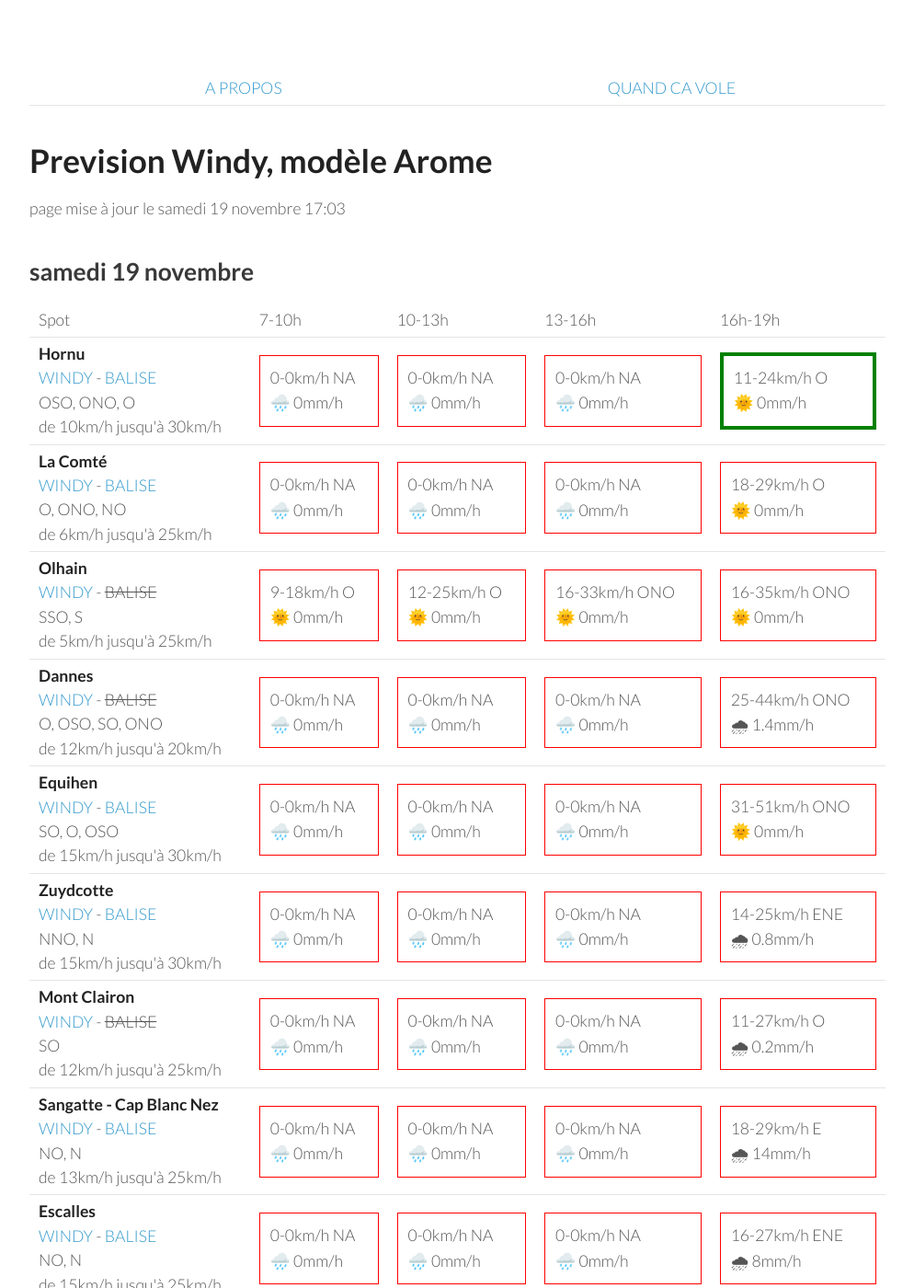
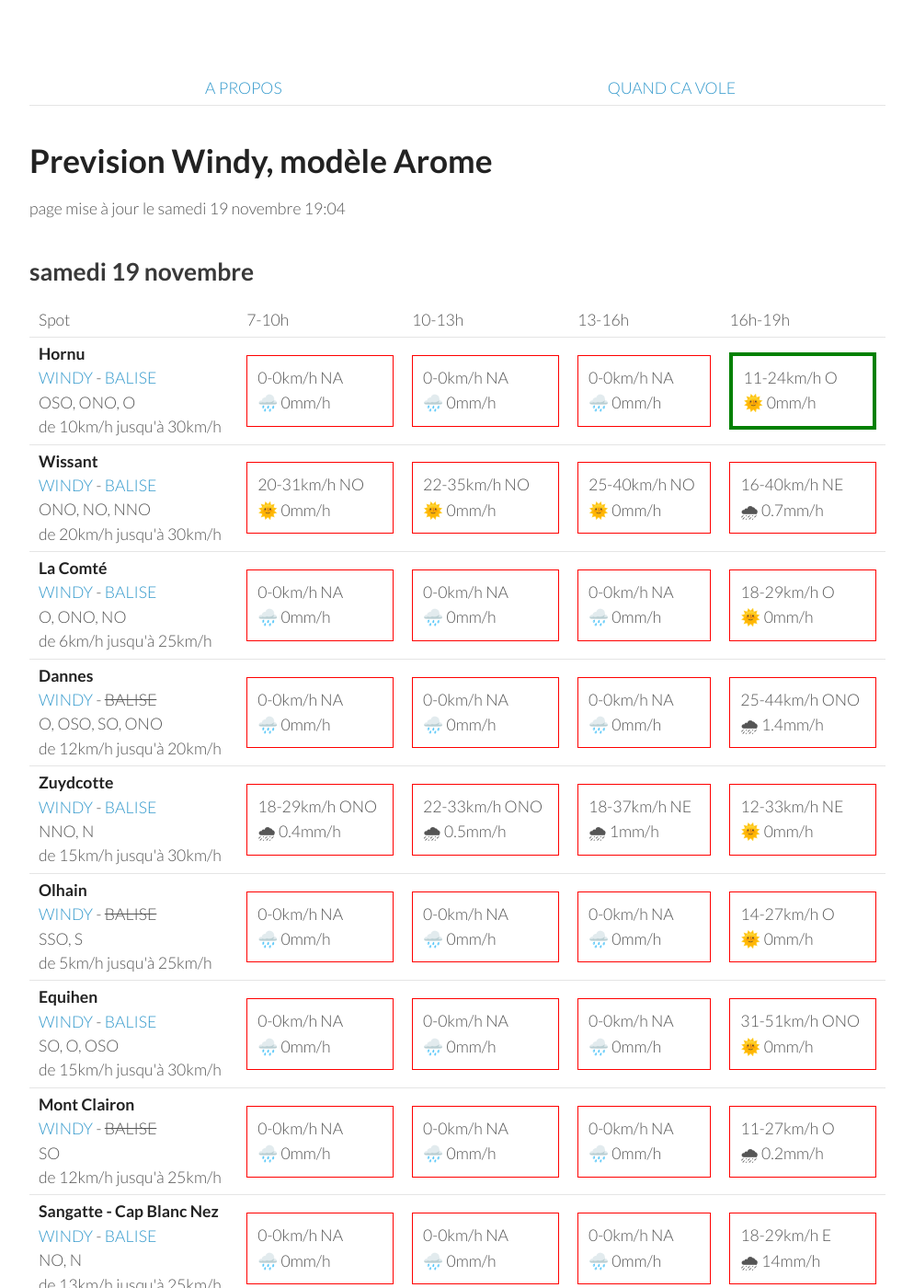
Before and after one commit to parapente-dans-le-nord/parapente-dans-le-nord.github.io, a Jekyll site: the page built from all.markdown, in a window 1280 px wide and 1400 px high. Shown: the whole window at 92% size, without its empty margins (26-1020 px from the left). Built offline with Jekyll 4.4.1, drawn with Linux system fonts in a browser that asks for light colours; some of the changed text lies outside the part shown.

Commit message:
update index.markdown

```diff
--- a/all.markdown
+++ b/all.markdown
@@ -7,7 +7,7 @@ title:  "Tous les spots"
 {: .links}
 
 # Prevision Windy, modèle Arome
-page mise à jour le samedi 19 novembre 17:03
+page mise à jour le samedi 19 novembre 19:04
 
 ## samedi 19 novembre
 
@@ -31,22 +31,22 @@ page mise à jour le samedi 19 novembre 17:03
 
     </tr>
 <tr>
+        <td><strong>Wissant</strong><br><a href="https://windy.com/50.885/1.653?50.488,1.653,8,m:e3XagdU">WINDY</a> - <span class=""><a href="https://balisemeteo.com/balise_histo.php?idBalise=159">BALISE</a> </span><br> <span class="vent-favorable">ONO, NO, NNO</span><br><span class="force-vent">de 20km/h jusqu'à 30km/h</span> </td>
+
+            <td><div class="not-flyable"><p>20-31km/h NO</p><p>🌞 0mm/h</p></div></td>
+            <td><div class="not-flyable"><p>22-35km/h NO</p><p>🌞 0mm/h</p></div></td>
+            <td><div class="not-flyable"><p>25-40km/h NO</p><p>🌞 0mm/h</p></div></td>
+            <td><div class="not-flyable"><p>16-40km/h NE</p><p>🌧 0.7mm/h</p></div></td>
+
+
+    </tr>
+<tr>
         <td><strong>La Comté</strong><br><a href="https://windy.com/50.426/2.500?50.025,2.499,8">WINDY</a> - <span class=""><a href="https://balisemeteo.com/balise.php?idBalise=">BALISE</a> </span><br> <span class="vent-favorable">O, ONO, NO</span><br><span class="force-vent">de 6km/h jusqu'à 25km/h</span> </td>
 
             <td><div class="not-flyable"><p>0-0km/h NA</p><p>🌧️ 0mm/h</p></div></td>
             <td><div class="not-flyable"><p>0-0km/h NA</p><p>🌧️ 0mm/h</p></div></td>
             <td><div class="not-flyable"><p>0-0km/h NA</p><p>🌧️ 0mm/h</p></div></td>
             <td><div class="not-flyable"><p>18-29km/h O</p><p>🌞 0mm/h</p></div></td>
-
-    </tr>
-<tr>
-        <td><strong>Olhain</strong><br><a href="https://windy.com/50.434/2.586?50.031,2.587,8,m:e3eagft">WINDY</a> - <span class="no-balise"> BALISE </span><br> <span class="vent-favorable">SSO, S</span><br><span class="force-vent">de 5km/h jusqu'à 25km/h</span> </td>
-
-            <td><div class="not-flyable"><p>9-18km/h O</p><p>🌞 0mm/h</p></div></td>
-            <td><div class="not-flyable"><p>12-25km/h O</p><p>🌞 0mm/h</p></div></td>
-            <td><div class="not-flyable"><p>16-33km/h ONO</p><p>🌞 0mm/h</p></div></td>
-            <td><div class="not-flyable"><p>16-35km/h ONO</p><p>🌞 0mm/h</p></div></td>
-
 
     </tr>
 <tr>
@@ -59,21 +59,31 @@ page mise à jour le samedi 19 novembre 17:03
 
     </tr>
 <tr>
+        <td><strong>Zuydcotte</strong><br><a href="https://windy.com/51.064/2.491?50.669,2.488,8,m:e4hagfk">WINDY</a> - <span class=""><a href="https://www.allosurf.net/meteo/live/dunkerque-station-meteo-lfak-8329.html">BALISE</a> </span><br> <span class="vent-favorable">NNO, N</span><br><span class="force-vent">de 15km/h jusqu'à 30km/h</span> </td>
+
+            <td><div class="not-flyable"><p>18-29km/h ONO</p><p>🌧 0.4mm/h</p></div></td>
+            <td><div class="not-flyable"><p>22-33km/h ONO</p><p>🌧 0.5mm/h</p></div></td>
+            <td><div class="not-flyable"><p>18-37km/h NE</p><p>🌧 1mm/h</p></div></td>
+            <td><div class="not-flyable"><p>12-33km/h NE</p><p>🌞 0mm/h</p></div></td>
+
+
+    </tr>
+<tr>
+        <td><strong>Olhain</strong><br><a href="https://windy.com/50.434/2.586?50.031,2.587,8,m:e3eagft">WINDY</a> - <span class="no-balise"> BALISE </span><br> <span class="vent-favorable">SSO, S</span><br><span class="force-vent">de 5km/h jusqu'à 25km/h</span> </td>
+
+            <td><div class="not-flyable"><p>0-0km/h NA</p><p>🌧️ 0mm/h</p></div></td>
+            <td><div class="not-flyable"><p>0-0km/h NA</p><p>🌧️ 0mm/h</p></div></td>
+            <td><div class="not-flyable"><p>0-0km/h NA</p><p>🌧️ 0mm/h</p></div></td>
+            <td><div class="not-flyable"><p>14-27km/h O</p><p>🌞 0mm/h</p></div></td>
+
+    </tr>
+<tr>
         <td><strong>Equihen</strong><br><a href="https://windy.com/50.679/1.572?50.279,1.571,8,m:e3CagdM">WINDY</a> - <span class=""><a href="https://balisemeteo.com/balise_histo.php?idBalise=159">BALISE</a> </span><br> <span class="vent-favorable">SO, O, OSO</span><br><span class="force-vent">de 15km/h jusqu'à 30km/h</span> </td>
 
             <td><div class="not-flyable"><p>0-0km/h NA</p><p>🌧️ 0mm/h</p></div></td>
             <td><div class="not-flyable"><p>0-0km/h NA</p><p>🌧️ 0mm/h</p></div></td>
             <td><div class="not-flyable"><p>0-0km/h NA</p><p>🌧️ 0mm/h</p></div></td>
             <td><div class="not-flyable"><p>31-51km/h ONO</p><p>🌞 0mm/h</p></div></td>
-
-    </tr>
-<tr>
-        <td><strong>Zuydcotte</strong><br><a href="https://windy.com/51.064/2.491?50.669,2.488,8,m:e4hagfk">WINDY</a> - <span class=""><a href="https://www.allosurf.net/meteo/live/dunkerque-station-meteo-lfak-8329.html">BALISE</a> </span><br> <span class="vent-favorable">NNO, N</span><br><span class="force-vent">de 15km/h jusqu'à 30km/h</span> </td>
-
-            <td><div class="not-flyable"><p>0-0km/h NA</p><p>🌧️ 0mm/h</p></div></td>
-            <td><div class="not-flyable"><p>0-0km/h NA</p><p>🌧️ 0mm/h</p></div></td>
-            <td><div class="not-flyable"><p>0-0km/h NA</p><p>🌧️ 0mm/h</p></div></td>
-            <td><div class="not-flyable"><p>14-25km/h ENE</p><p>🌧 0.8mm/h</p></div></td>
 
     </tr>
 <tr>
@@ -110,15 +120,6 @@ page mise à jour le samedi 19 novembre 17:03
             <td><div class="not-flyable"><p>0-0km/h NA</p><p>🌧️ 0mm/h</p></div></td>
             <td><div class="not-flyable"><p>0-0km/h NA</p><p>🌧️ 0mm/h</p></div></td>
             <td><div class="not-flyable"><p>12-31km/h NE</p><p>🌧 5mm/h</p></div></td>
-
-    </tr>
-<tr>
-        <td><strong>Wissant</strong><br><a href="https://windy.com/50.885/1.653?50.488,1.653,8,m:e3XagdU">WINDY</a> - <span class=""><a href="https://balisemeteo.com/balise_histo.php?idBalise=159">BALISE</a> </span><br> <span class="vent-favorable">ONO, NO, NNO</span><br><span class="force-vent">de 20km/h jusqu'à 30km/h</span> </td>
-
-            <td><div class="not-flyable"><p>0-0km/h NA</p><p>🌧️ 0mm/h</p></div></td>
-            <td><div class="not-flyable"><p>0-0km/h NA</p><p>🌧️ 0mm/h</p></div></td>
-            <td><div class="not-flyable"><p>0-0km/h NA</p><p>🌧️ 0mm/h</p></div></td>
-            <td><div class="not-flyable"><p>16-51km/h ENE</p><p>🌧 3.3mm/h</p></div></td>
 
     </tr>
 <tr>
@@ -167,10 +168,20 @@ page mise à jour le samedi 19 novembre 17:03
 <tr>
         <td><strong>Olhain</strong><br><a href="https://windy.com/50.434/2.586?50.031,2.587,8,m:e3eagft">WINDY</a> - <span class="no-balise"> BALISE </span><br> <span class="vent-favorable">SSO, S</span><br><span class="force-vent">de 5km/h jusqu'à 25km/h</span> </td>
 
-            <td><div class="flyable"><p>11-20km/h SSO</p><p>🌞 0mm/h</p></div></td>
-            <td><div class="not-flyable"><p>16-31km/h SSO</p><p>🌞 0mm/h</p></div></td>
-            <td><div class="not-flyable"><p>25-44km/h SSO</p><p>🌧 1mm/h</p></div></td>
-            <td><div class="not-flyable"><p>22-50km/h ONO</p><p>🌞 0mm/h</p></div></td>
+            <td><div class="flyable"><p>11-20km/h S</p><p>🌞 0mm/h</p></div></td>
+            <td><div class="not-flyable"><p>16-31km/h S</p><p>🌞 0mm/h</p></div></td>
+            <td><div class="not-flyable"><p>24-46km/h SSO</p><p>🌧 0.2mm/h</p></div></td>
+            <td><div class="not-flyable"><p>20-51km/h ONO</p><p>🌧 0.2mm/h</p></div></td>
+
+
+    </tr>
+<tr>
+        <td><strong>Wissant</strong><br><a href="https://windy.com/50.885/1.653?50.488,1.653,8,m:e3XagdU">WINDY</a> - <span class=""><a href="https://balisemeteo.com/balise_histo.php?idBalise=159">BALISE</a> </span><br> <span class="vent-favorable">ONO, NO, NNO</span><br><span class="force-vent">de 20km/h jusqu'à 30km/h</span> </td>
+
+            <td><div class="not-flyable"><p>20-29km/h S</p><p>🌧 0.8mm/h</p></div></td>
+            <td><div class="not-flyable"><p>31-42km/h SSO</p><p>🌧 3.6mm/h</p></div></td>
+            <td><div class="not-flyable"><p>40-61km/h ONO</p><p>🌧 2mm/h</p></div></td>
+            <td><div class="not-flyable"><p>29-61km/h ONO</p><p>🌞 0mm/h</p></div></td>
 
 
     </tr>
@@ -205,16 +216,6 @@ page mise à jour le samedi 19 novembre 17:03
 
     </tr>
 <tr>
-        <td><strong>Wissant</strong><br><a href="https://windy.com/50.885/1.653?50.488,1.653,8,m:e3XagdU">WINDY</a> - <span class=""><a href="https://balisemeteo.com/balise_histo.php?idBalise=159">BALISE</a> </span><br> <span class="vent-favorable">ONO, NO, NNO</span><br><span class="force-vent">de 20km/h jusqu'à 30km/h</span> </td>
-
-            <td><div class="not-flyable"><p>20-33km/h SSE</p><p>🌧 0.6mm/h</p></div></td>
-            <td><div class="not-flyable"><p>20-37km/h SSE</p><p>🌧 1.4mm/h</p></div></td>
-            <td><div class="not-flyable"><p>40-66km/h NNO</p><p>🌧 2.2mm/h</p></div></td>
-            <td><div class="not-flyable"><p>33-48km/h ONO</p><p>🌞 0mm/h</p></div></td>
-
-
-    </tr>
-<tr>
         <td><strong>Escalles</strong><br><a href="https://windy.com/50.918/1.714?arome,50.522,1.714,8">WINDY</a> - <span class=""><a href="https://balisemeteo.com/balise_histo.php?idBalise=159">BALISE</a> </span><br> <span class="vent-favorable">NO, N</span><br><span class="force-vent">de 15km/h jusqu'à 25km/h</span> </td>
 
             <td><div class="not-flyable"><p>20-35km/h S</p><p>🌧 0.3mm/h</p></div></td>
@@ -237,10 +238,10 @@ page mise à jour le samedi 19 novembre 17:03
 <tr>
         <td><strong>Zuydcotte</strong><br><a href="https://windy.com/51.064/2.491?50.669,2.488,8,m:e4hagfk">WINDY</a> - <span class=""><a href="https://www.allosurf.net/meteo/live/dunkerque-station-meteo-lfak-8329.html">BALISE</a> </span><br> <span class="vent-favorable">NNO, N</span><br><span class="force-vent">de 15km/h jusqu'à 30km/h</span> </td>
 
-            <td><div class="not-flyable"><p>16-25km/h S</p><p>🌞 0mm/h</p></div></td>
-            <td><div class="not-flyable"><p>16-29km/h SSE</p><p>🌧 0.3mm/h</p></div></td>
-            <td><div class="not-flyable"><p>22-37km/h S</p><p>🌧 0.4mm/h</p></div></td>
-            <td><div class="not-flyable"><p>35-64km/h ONO</p><p>🌧 3.2mm/h</p></div></td>
+            <td><div class="not-flyable"><p>14-24km/h SSE</p><p>🌞 0mm/h</p></div></td>
+            <td><div class="not-flyable"><p>18-27km/h S</p><p>🌧 0.9mm/h</p></div></td>
+            <td><div class="not-flyable"><p>25-40km/h S</p><p>🌧 0.7mm/h</p></div></td>
+            <td><div class="not-flyable"><p>31-66km/h ONO</p><p>🌞 0mm/h</p></div></td>
 
 
     </tr>
@@ -293,10 +294,10 @@ page mise à jour le samedi 19 novembre 17:03
 <tr>
         <td><strong>Olhain</strong><br><a href="https://windy.com/50.434/2.586?50.031,2.587,8,m:e3eagft">WINDY</a> - <span class="no-balise"> BALISE </span><br> <span class="vent-favorable">SSO, S</span><br><span class="force-vent">de 5km/h jusqu'à 25km/h</span> </td>
 
-            <td><div class="flyable"><p>11-22km/h S</p><p>🌞 0mm/h</p></div></td>
-            <td><div class="not-flyable"><p>18-33km/h S</p><p>🌞 0mm/h</p></div></td>
-            <td><div class="not-flyable"><p>24-42km/h SSE</p><p>🌧 1.2mm/h</p></div></td>
-            <td><div class="not-flyable"><p>33-59km/h S</p><p>🌧 5mm/h</p></div></td>
+            <td><div class="flyable"><p>7-18km/h S</p><p>🌞 0mm/h</p></div></td>
+            <td><div class="not-flyable"><p>16-29km/h S</p><p>🌞 0mm/h</p></div></td>
+            <td><div class="not-flyable"><p>22-40km/h S</p><p>🌧 1.2mm/h</p></div></td>
+            <td><div class="not-flyable"><p>27-50km/h S</p><p>🌧 4.2mm/h</p></div></td>
 
 
     </tr>
@@ -353,10 +354,10 @@ page mise à jour le samedi 19 novembre 17:03
 <tr>
         <td><strong>Zuydcotte</strong><br><a href="https://windy.com/51.064/2.491?50.669,2.488,8,m:e4hagfk">WINDY</a> - <span class=""><a href="https://www.allosurf.net/meteo/live/dunkerque-station-meteo-lfak-8329.html">BALISE</a> </span><br> <span class="vent-favorable">NNO, N</span><br><span class="force-vent">de 15km/h jusqu'à 30km/h</span> </td>
 
-            <td><div class="not-flyable"><p>11-20km/h SSO</p><p>🌞 0mm/h</p></div></td>
-            <td><div class="not-flyable"><p>16-25km/h SSE</p><p>🌞 0mm/h</p></div></td>
-            <td><div class="not-flyable"><p>24-40km/h SSE</p><p>🌧 0.9mm/h</p></div></td>
-            <td><div class="not-flyable"><p>33-53km/h SSE</p><p>🌧 3.8mm/h</p></div></td>
+            <td><div class="not-flyable"><p>12-25km/h S</p><p>🌞 0mm/h</p></div></td>
+            <td><div class="not-flyable"><p>18-29km/h SSE</p><p>🌞 0mm/h</p></div></td>
+            <td><div class="not-flyable"><p>27-42km/h SSE</p><p>🌧 0.4mm/h</p></div></td>
+            <td><div class="not-flyable"><p>35-57km/h SSE</p><p>🌧 5mm/h</p></div></td>
 
 
     </tr>
@@ -403,10 +404,10 @@ page mise à jour le samedi 19 novembre 17:03
 <tr>
         <td><strong>Wissant</strong><br><a href="https://windy.com/50.885/1.653?50.488,1.653,8,m:e3XagdU">WINDY</a> - <span class=""><a href="https://balisemeteo.com/balise_histo.php?idBalise=159">BALISE</a> </span><br> <span class="vent-favorable">ONO, NO, NNO</span><br><span class="force-vent">de 20km/h jusqu'à 30km/h</span> </td>
 
-            <td><div class="not-flyable"><p>9-12km/h SSE</p><p>🌞 0mm/h</p></div></td>
-            <td><div class="not-flyable"><p>24-35km/h SSE</p><p>🌞 0mm/h</p></div></td>
-            <td><div class="not-flyable"><p>33-48km/h SSE</p><p>🌧 2mm/h</p></div></td>
-            <td><div class="not-flyable"><p>38-62km/h SSO</p><p>🌧 6mm/h</p></div></td>
+            <td><div class="not-flyable"><p>11-20km/h SSE</p><p>🌞 0mm/h</p></div></td>
+            <td><div class="not-flyable"><p>25-38km/h SSE</p><p>🌞 0mm/h</p></div></td>
+            <td><div class="not-flyable"><p>33-50km/h SSE</p><p>🌧 1.7mm/h</p></div></td>
+            <td><div class="not-flyable"><p>46-70km/h S</p><p>🌧 4.5mm/h</p></div></td>
 
 
     </tr>
@@ -457,22 +458,22 @@ page mise à jour le samedi 19 novembre 17:03
 
     </tr>
 <tr>
+        <td><strong>Wissant</strong><br><a href="https://windy.com/50.885/1.653?50.488,1.653,8,m:e3XagdU">WINDY</a> - <span class=""><a href="https://balisemeteo.com/balise_histo.php?idBalise=159">BALISE</a> </span><br> <span class="vent-favorable">ONO, NO, NNO</span><br><span class="force-vent">de 20km/h jusqu'à 30km/h</span> </td>
+
+            <td><div class="not-flyable"><p>22-38km/h SO</p><p>🌧 1.4mm/h</p></div></td>
+            <td><div class="not-flyable"><p>24-40km/h SO</p><p>🌧 4.2mm/h</p></div></td>
+            <td><div class="not-flyable"><p>22-38km/h ONO</p><p>🌧 1.3mm/h</p></div></td>
+            <td><div class="not-flyable"><p>24-37km/h ONO</p><p>🌞 0mm/h</p></div></td>
+
+
+    </tr>
+<tr>
         <td><strong>Sangatte - Cap Blanc Nez</strong><br><a href="https://windy.com/50.945/1.742?50.548,1.741,8,m:e33agd3">WINDY</a> - <span class=""><a href="https://balisemeteo.com/balise_histo.php?idBalise=159">BALISE</a> </span><br> <span class="vent-favorable">NO, N</span><br><span class="force-vent">de 13km/h jusqu'à 25km/h</span> </td>
 
             <td><div class="not-flyable"><p>35-55km/h S</p><p>🌧 4.5mm/h</p></div></td>
             <td><div class="not-flyable"><p>16-53km/h ONO</p><p>🌧 0.3mm/h</p></div></td>
             <td><div class="not-flyable"><p>27-51km/h NO</p><p>🌞 0mm/h</p></div></td>
             <td><div class="not-flyable"><p>29-46km/h ONO</p><p>🌧 0.2mm/h</p></div></td>
-
-
-    </tr>
-<tr>
-        <td><strong>Wissant</strong><br><a href="https://windy.com/50.885/1.653?50.488,1.653,8,m:e3XagdU">WINDY</a> - <span class=""><a href="https://balisemeteo.com/balise_histo.php?idBalise=159">BALISE</a> </span><br> <span class="vent-favorable">ONO, NO, NNO</span><br><span class="force-vent">de 20km/h jusqu'à 30km/h</span> </td>
-
-            <td><div class="not-flyable"><p>42-62km/h S</p><p>🌧 6mm/h</p></div></td>
-            <td><div class="not-flyable"><p>25-61km/h NO</p><p>🌧 0.4mm/h</p></div></td>
-            <td><div class="not-flyable"><p>29-50km/h NO</p><p>🌞 0mm/h</p></div></td>
-            <td><div class="not-flyable"><p>31-48km/h ONO</p><p>🌧 0.3mm/h</p></div></td>
 
 
     </tr>
@@ -497,22 +498,22 @@ page mise à jour le samedi 19 novembre 17:03
 
     </tr>
 <tr>
-        <td><strong>Olhain</strong><br><a href="https://windy.com/50.434/2.586?50.031,2.587,8,m:e3eagft">WINDY</a> - <span class="no-balise"> BALISE </span><br> <span class="vent-favorable">SSO, S</span><br><span class="force-vent">de 5km/h jusqu'à 25km/h</span> </td>
-
-            <td><div class="not-flyable"><p>22-51km/h SO</p><p>🌧 0.4mm/h</p></div></td>
-            <td><div class="not-flyable"><p>27-48km/h SO</p><p>🌧 2.2mm/h</p></div></td>
-            <td><div class="not-flyable"><p>31-57km/h SO</p><p>🌧 2.3mm/h</p></div></td>
-            <td><div class="not-flyable"><p>18-55km/h OSO</p><p>🌧 0.4mm/h</p></div></td>
-
-
-    </tr>
-<tr>
         <td><strong>Mont Clairon</strong><br><a href="https://windy.com/49.919/2.729?49.515,2.730,8,m:e2magfH">WINDY</a> - <span class="no-balise"> BALISE </span><br> <span class="vent-favorable">SO</span><br><span class="force-vent">de 12km/h jusqu'à 25km/h</span> </td>
 
             <td><div class="not-flyable"><p>25-44km/h SSO</p><p>🌧 0.7mm/h</p></div></td>
             <td><div class="not-flyable"><p>24-46km/h SSO</p><p>🌧 0.8mm/h</p></div></td>
             <td><div class="not-flyable"><p>24-46km/h O</p><p>🌧 0.4mm/h</p></div></td>
             <td><div class="not-flyable"><p>16-46km/h O</p><p>🌞 0mm/h</p></div></td>
+
+
+    </tr>
+<tr>
+        <td><strong>Olhain</strong><br><a href="https://windy.com/50.434/2.586?50.031,2.587,8,m:e3eagft">WINDY</a> - <span class="no-balise"> BALISE </span><br> <span class="vent-favorable">SSO, S</span><br><span class="force-vent">de 5km/h jusqu'à 25km/h</span> </td>
+
+            <td><div class="not-flyable"><p>25-46km/h S</p><p>🌧 0.6mm/h</p></div></td>
+            <td><div class="not-flyable"><p>20-46km/h S</p><p>🌧 1mm/h</p></div></td>
+            <td><div class="not-flyable"><p>22-44km/h ONO</p><p>🌧 0.2mm/h</p></div></td>
+            <td><div class="not-flyable"><p>16-42km/h O</p><p>🌞 0mm/h</p></div></td>
 
 
     </tr>
@@ -549,10 +550,10 @@ page mise à jour le samedi 19 novembre 17:03
 <tr>
         <td><strong>Zuydcotte</strong><br><a href="https://windy.com/51.064/2.491?50.669,2.488,8,m:e4hagfk">WINDY</a> - <span class=""><a href="https://www.allosurf.net/meteo/live/dunkerque-station-meteo-lfak-8329.html">BALISE</a> </span><br> <span class="vent-favorable">NNO, N</span><br><span class="force-vent">de 15km/h jusqu'à 30km/h</span> </td>
 
-            <td><div class="not-flyable"><p>25-44km/h S</p><p>🌞 0mm/h</p></div></td>
-            <td><div class="not-flyable"><p>20-42km/h SSE</p><p>🌧 0.2mm/h</p></div></td>
-            <td><div class="not-flyable"><p>14-37km/h O</p><p>🌧 0.2mm/h</p></div></td>
-            <td><div class="not-flyable"><p>29-48km/h ONO</p><p>🌧 0.6mm/h</p></div></td>
+            <td><div class="not-flyable"><p>25-40km/h SSO</p><p>🌧 0.2mm/h</p></div></td>
+            <td><div class="not-flyable"><p>24-46km/h S</p><p>🌧 1.7mm/h</p></div></td>
+            <td><div class="not-flyable"><p>14-40km/h SSO</p><p>🌧 1.9mm/h</p></div></td>
+            <td><div class="not-flyable"><p>22-35km/h ONO</p><p>🌧 0.5mm/h</p></div></td>
 
 
     </tr>
@@ -665,9 +666,9 @@ page mise à jour le samedi 19 novembre 17:03
 <tr>
         <td><strong>Olhain</strong><br><a href="https://windy.com/50.434/2.586?50.031,2.587,8,m:e3eagft">WINDY</a> - <span class="no-balise"> BALISE </span><br> <span class="vent-favorable">SSO, S</span><br><span class="force-vent">de 5km/h jusqu'à 25km/h</span> </td>
 
-            <td><div class="not-flyable"><p>22-38km/h S</p><p>🌧 0.3mm/h</p></div></td>
+            <td><div class="not-flyable"><p>22-38km/h S</p><p>🌧 0.2mm/h</p></div></td>
             <td><div class="not-flyable"><p>24-42km/h S</p><p>🌧 2.8mm/h</p></div></td>
-            <td><div class="not-flyable"><p>27-57km/h OSO</p><p>🌧 1.7mm/h</p></div></td>
+            <td><div class="not-flyable"><p>27-57km/h OSO</p><p>🌧 1.6mm/h</p></div></td>
             <td><div class="not-flyable"><p>27-57km/h OSO</p><p>🌧 0.2mm/h</p></div></td>
 
 
@@ -696,9 +697,9 @@ page mise à jour le samedi 19 novembre 17:03
         <td><strong>Wissant</strong><br><a href="https://windy.com/50.885/1.653?50.488,1.653,8,m:e3XagdU">WINDY</a> - <span class=""><a href="https://balisemeteo.com/balise_histo.php?idBalise=159">BALISE</a> </span><br> <span class="vent-favorable">ONO, NO, NNO</span><br><span class="force-vent">de 20km/h jusqu'à 30km/h</span> </td>
 
             <td><div class="not-flyable"><p>27-48km/h SSE</p><p>🌧 0.5mm/h</p></div></td>
-            <td><div class="not-flyable"><p>37-53km/h S</p><p>🌧 3mm/h</p></div></td>
-            <td><div class="not-flyable"><p>38-62km/h O</p><p>🌧 0.7mm/h</p></div></td>
-            <td><div class="not-flyable"><p>44-66km/h OSO</p><p>🌧 0.6mm/h</p></div></td>
+            <td><div class="not-flyable"><p>35-53km/h S</p><p>🌧 3mm/h</p></div></td>
+            <td><div class="not-flyable"><p>37-62km/h O</p><p>🌧 0.8mm/h</p></div></td>
+            <td><div class="not-flyable"><p>42-68km/h OSO</p><p>🌧 0.5mm/h</p></div></td>
 
 
     </tr>
@@ -881,10 +882,10 @@ page mise à jour le samedi 19 novembre 17:03
 <tr>
         <td><strong>Wissant</strong><br><a href="https://windy.com/50.885/1.653?50.488,1.653,8,m:e3XagdU">WINDY</a> - <span class=""><a href="https://balisemeteo.com/balise_histo.php?idBalise=159">BALISE</a> </span><br> <span class="vent-favorable">ONO, NO, NNO</span><br><span class="force-vent">de 20km/h jusqu'à 30km/h</span> </td>
 
-            <td><div class="not-flyable"><p>51-74km/h OSO</p><p>🌧 0.8mm/h</p></div></td>
-            <td><div class="not-flyable"><p>51-77km/h OSO</p><p>🌧 0.5mm/h</p></div></td>
+            <td><div class="not-flyable"><p>51-74km/h OSO</p><p>🌧 0.7mm/h</p></div></td>
+            <td><div class="not-flyable"><p>50-77km/h OSO</p><p>🌧 0.5mm/h</p></div></td>
             <td><div class="not-flyable"><p>42-74km/h OSO</p><p>🌧 0.2mm/h</p></div></td>
-            <td><div class="not-flyable"><p>38-61km/h SO</p><p>🌧 0.3mm/h</p></div></td>
+            <td><div class="not-flyable"><p>37-61km/h SO</p><p>🌧 0.3mm/h</p></div></td>
 
 
     </tr>
```
Also changed, not shown: index.markdown (+9 -9 lines).
